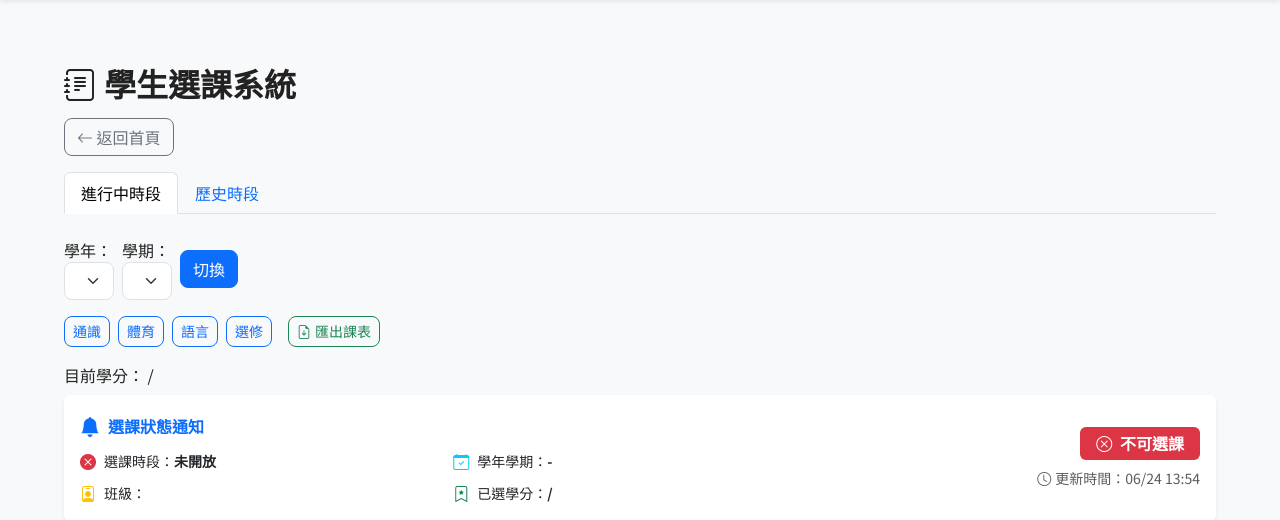
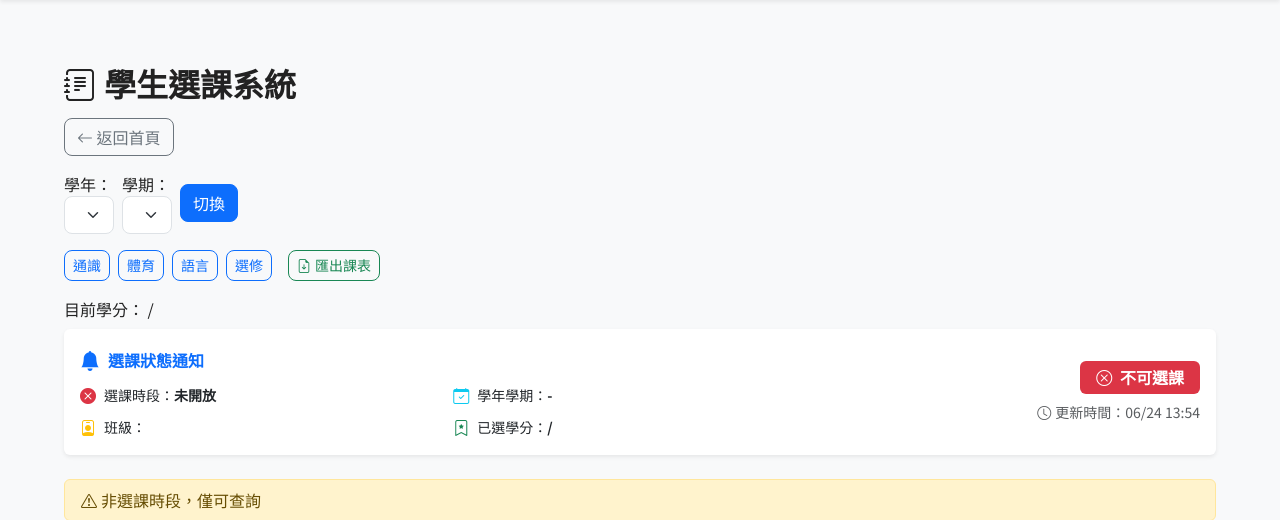
Before and after one commit to wie-shih-chen/ntut_course, a Flask app: template templates/student_enroll.html in a window 1280 px wide. Shown: the part 76-596 px from the top of the page. Run offline with Flask 3, Linux system fonts and the light colour scheme; the template is opened without the code that fills it, so the values that code supplies are empty.

Commit message:
調整 student_enroll.html 版面/UI

```diff
--- a/login_log.json
+++ b/login_log.json
@@ -23,5 +23,10 @@
     "username": "113650051",
     "ip": "127.0.0.1",
     "time": "2025-06-24 15:19:11"
+  },
+  {
+    "username": "113650051",
+    "ip": "127.0.0.1",
+    "time": "2025-06-24 21:09:35"
   }
 ]
--- a/templates/student_enroll.html
+++ b/templates/student_enroll.html
@@ -4,50 +4,6 @@
 <div class="container py-4">
   <h2 class="fw-bold mb-3"><i class="bi bi-journal-text me-2"></i>學生選課系統</h2>
   <a href="{{ url_for('index') }}" class="btn btn-outline-secondary mb-3"><i class="bi bi-arrow-left"></i> 返回首頁</a>
-  <!-- 新增選課時段分頁籤 -->
-  <ul class="nav nav-tabs mb-3" id="periodTab" role="tablist">
-    <li class="nav-item">
-      <button class="nav-link active" id="ongoing-tab" data-bs-toggle="tab" data-bs-target="#ongoing" type="button">進行中時段</button>
-    </li>
-    <li class="nav-item">
-      <button class="nav-link" id="history-tab" data-bs-toggle="tab" data-bs-target="#history" type="button">歷史時段</button>
-    </li>
-  </ul>
-  <div class="tab-content mb-4">
-    <div class="tab-pane fade show active" id="ongoing" role="tabpanel">
-      <div id="ongoing-list"></div>
-    </div>
-    <div class="tab-pane fade" id="history" role="tabpanel">
-      <div id="history-list"></div>
-    </div>
-  </div>
-  <script>
-  fetch('/api/enroll_periods')
-    .then(r => r.json())
-    .then(data => {
-      renderPeriods('ongoing', data.ongoing);
-      renderPeriods('history', data.history);
-    });
-  function renderPeriods(type, periods) {
-    const container = document.getElementById(type + '-list');
-    if (!container) return;
-    if (!periods.length) {
-      container.innerHTML = '<div class="text-muted">無資料</div>';
-      return;
-    }
-    container.innerHTML = periods.map(p =>
-      `<div class="card mb-2 p-2 d-flex flex-row align-items-center justify-content-between">
-        <div>
-          <span class="fw-bold">${p.year}-${p.sem} ${p.name}</span>
-          <span class="text-muted small ms-2">${p.start} ~ ${p.end}</span>
-        </div>
-        <div>
-          ${type === 'ongoing' ? `<a href="?year=${p.year}&sem=${p.sem}" class="btn btn-primary btn-sm">選課</a>` : `<a href="/admin/enroll_record?year=${p.year}&sem=${p.sem}" class="btn btn-outline-info btn-sm">查詢紀錄</a>`}
-        </div>
-      </div>`
-    ).join('');
-  }
-  </script>
   <form method="get" class="row g-2 align-items-center mb-3">
     <div class="col-auto">
       <label for="year" class="form-label mb-0">學年：</label>
```
Also changed, not shown: README.md, 1 other file.
